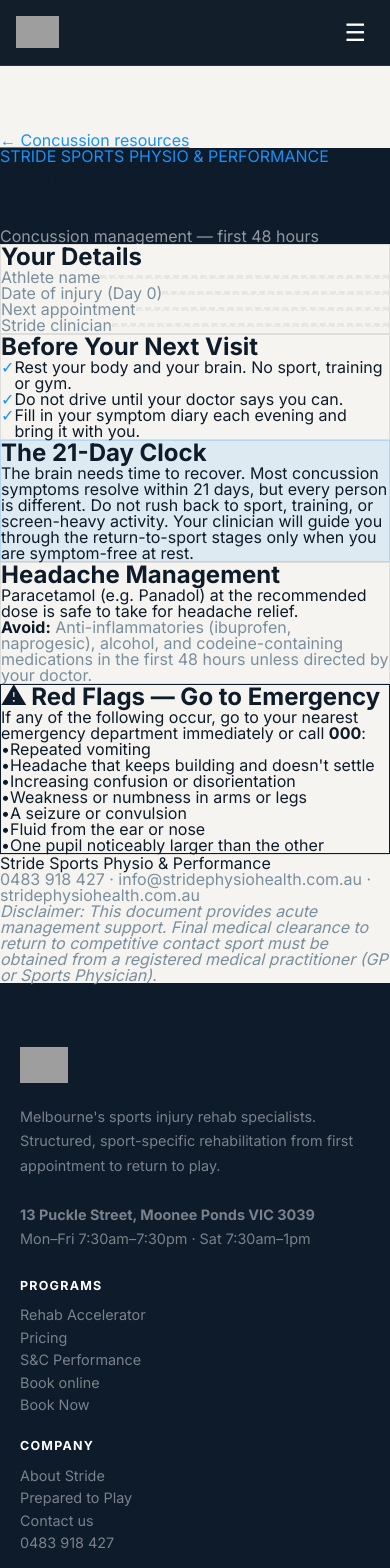
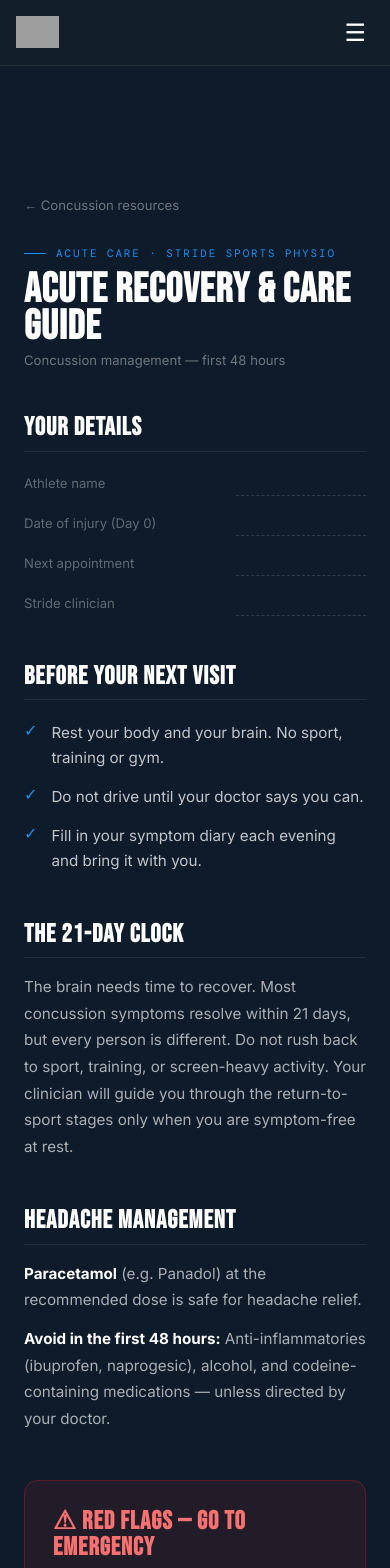
Before and after one commit to ctandy-ai/Stride-Website, a Next.js app: page /concussion/guide in a window 390 px wide. Shown: the top 1568 px of the page. Built offline with nearby package versions, Linux system fonts and the light colour scheme; grey boxes are pictures that could not be loaded.

Commit message:
fix: rewrite concussion pages with site-native inline styles and CSS classes

```diff
--- a/app/concussion/diary/page.tsx
+++ b/app/concussion/diary/page.tsx
@@ -31,82 +31,87 @@
 
 export default function ConcussionDiary() {
   return (
-    <div style={{ paddingTop: 66 }}>
-      <main className="min-h-screen bg-[var(--off)]">
-        <div className="max-w-3xl mx-auto px-6 py-12">
+    <div style={{ background: "var(--navy)", color: "rgba(255,255,255,0.82)", minHeight: "100vh", paddingTop: 66 }}>
+      <div style={{ maxWidth: 700, margin: "0 auto", padding: "64px 24px 80px" }}>
 
         {/* Back */}
-          <Link href="/concussion" className="text-[var(--blue)] font-mono text-sm hover:underline mb-8 inline-block">
+        <Link href="/concussion" style={{ display: "inline-block", marginBottom: 36, fontSize: "0.82rem", color: "rgba(255,255,255,0.40)", textDecoration: "none" }}>
           ← Concussion resources
         </Link>
 
-          {/* Header */}
-          <div className="bg-[var(--navy)] rounded-2xl p-8 mb-8">
-            <p className="text-[var(--blue)] font-mono text-xs uppercase tracking-widest mb-2">
-              Stride Sports Physio &amp; Performance
-            </p>
-            <h1 className="font-bebas text-4xl text-white mb-1">
+        {/* Eyebrow + heading */}
+        <div className="ey ey-blue" style={{ marginBottom: 12 }}>
+          Symptom Tracking · Stride Sports Physio
+        </div>
+        <h1 className="sh sh-white" style={{ marginBottom: 8, fontSize: "clamp(2.6rem, 6vw, 4.5rem)" }}>
           Concussion Symptom Diary
         </h1>
-            <p className="text-[rgba(255,255,255,0.55)] text-sm">
+        <p style={{ color: "rgba(255,255,255,0.40)", fontSize: "0.82rem", marginBottom: 40 }}>
           Fill in each evening. Bring to your next appointment.
         </p>
-          </div>
 
         {/* Athlete details */}
-          <div className="bg-white border border-[var(--brd)] rounded-xl p-6 mb-8">
-            <div className="grid grid-cols-1 sm:grid-cols-2 gap-4">
-              <div className="flex items-center gap-3">
-                <span className="text-[var(--muted)] text-sm shrink-0">Athlete:</span>
-                <div className="flex-1 border-b border-dashed border-[var(--stone)] h-6" />
+        <div style={{ display: "flex", flexWrap: "wrap", gap: 24, marginBottom: 40 }}>
+          {["Athlete", "Date of injury (Day 0)"].map((label) => (
+            <div key={label} style={{ display: "flex", alignItems: "center", gap: 10, flex: "1 1 260px" }}>
+              <span style={{ color: "rgba(255,255,255,0.35)", fontSize: "0.82rem", flexShrink: 0 }}>{label}:</span>
+              <div style={{ flex: 1, borderBottom: "1px dashed rgba(255,255,255,0.15)", height: 24 }} />
             </div>
-              <div className="flex items-center gap-3">
-                <span className="text-[var(--muted)] text-sm shrink-0">Date of injury (Day 0):</span>
-                <div className="flex-1 border-b border-dashed border-[var(--stone)] h-6" />
-              </div>
-            </div>
+          ))}
         </div>
 
         {/* Print button */}
-          <div className="flex justify-end mb-6 print:hidden">
+        <div style={{ display: "flex", justifyContent: "flex-end", marginBottom: 32 }}>
           <PrintButton />
         </div>
 
         {/* Diary entries */}
-          <div className="space-y-6">
+        <div style={{ display: "flex", flexDirection: "column", gap: 16 }}>
           {DAYS.map(({ label, day }) => (
-              <div key={label} className="bg-white border border-[var(--brd)] rounded-xl overflow-hidden">
-                <div className="bg-[var(--navy)] px-6 py-3 flex items-center justify-between">
-                  <span className="font-bebas text-xl text-white">{day}</span>
-                  <span className="text-[var(--blue)] font-mono text-xs uppercase tracking-widest">{label}</span>
+            <div key={label} style={{ border: "1px solid rgba(255,255,255,0.09)", borderRadius: 14, overflow: "hidden" }}>
+              {/* Day header */}
+              <div style={{
+                background: "rgba(27,144,245,0.10)",
+                borderBottom: "1px solid rgba(255,255,255,0.07)",
+                padding: "12px 24px",
+                display: "flex",
+                alignItems: "center",
+                justifyContent: "space-between",
+              }}>
+                <span style={{ fontFamily: "var(--font-bebas)", fontSize: "1.4rem", letterSpacing: "0.04em", color: "#fff" }}>
+                  {day}
+                </span>
+                <span style={{ fontFamily: "var(--font-dm-mono)", fontSize: "0.65rem", letterSpacing: "0.16em", textTransform: "uppercase", color: "var(--blue)" }}>
+                  {label}
+                </span>
               </div>
-                <div className="p-6">
-                  <div className="space-y-3">
-                    {SYMPTOMS.map((symptom) => (
-                      <div key={symptom} className="flex items-center gap-3">
-                        <span className="text-[var(--muted)] text-sm w-44 shrink-0">{symptom}</span>
-                        <div className="flex-1 border-b border-dashed border-[var(--stone)] h-6" />
+              {/* Symptom rows */}
+              <div style={{ padding: "20px 24px" }}>
+                {SYMPTOMS.map((symptom, i) => (
+                  <div key={symptom} style={{ display: "flex", alignItems: "center", gap: 12, marginBottom: i < SYMPTOMS.length - 1 ? 12 : 0 }}>
+                    <span style={{ color: "rgba(255,255,255,0.35)", fontSize: "0.82rem", width: 180, flexShrink: 0 }}>{symptom}</span>
+                    <div style={{ flex: 1, borderBottom: "1px dashed rgba(255,255,255,0.10)", height: 22 }} />
                   </div>
                 ))}
-                  </div>
               </div>
             </div>
           ))}
         </div>
 
         {/* Disclaimer */}
-          <div className="mt-10 border-t border-[var(--brd)] pt-6">
-            <p className="text-[var(--navy)] font-semibold text-sm mb-1">Stride Sports Physio &amp; Performance</p>
-            <p className="text-[var(--muted)] text-sm">
+        <div style={{ borderTop: "1px solid rgba(255,255,255,0.08)", paddingTop: 24, marginTop: 48 }}>
+          <p style={{ fontSize: "0.88rem", color: "#fff", fontWeight: 600, marginBottom: 4 }}>
+            Stride Sports Physio &amp; Performance
+          </p>
+          <p style={{ fontSize: "0.82rem", color: "rgba(255,255,255,0.40)", marginBottom: 16 }}>
             0483 918 427 · info@stridephysiohealth.com.au · stridephysiohealth.com.au
           </p>
-            <p className="text-[var(--muted)] text-xs mt-4 leading-relaxed">
-              <em>Progressing through return-to-sport stages does not constitute competitive clearance. Final clearance must be obtained from a registered medical practitioner (GP or Sports Physician).</em>
+          <p style={{ fontSize: "0.72rem", color: "rgba(255,255,255,0.22)", lineHeight: 1.65, fontStyle: "italic", margin: 0 }}>
+            Progressing through return-to-sport stages does not constitute competitive clearance. Final clearance must be obtained from a registered medical practitioner (GP or Sports Physician).
           </p>
         </div>
 
       </div>
-      </main>
     </div>
   );
 }
--- a/app/concussion/guide/page.tsx
+++ b/app/concussion/guide/page.tsx
@@ -7,91 +7,103 @@
     "Stride concussion acute recovery guide. First 48 hours, 21-day clock, red flags, and pain management.",
 };
 
+const row = (label: string) => (
+  <div key={label} style={{ display: "flex", alignItems: "center", gap: 12, marginBottom: 16 }}>
+    <span style={{ color: "rgba(255,255,255,0.35)", fontSize: "0.82rem", width: 200, flexShrink: 0 }}>{label}</span>
+    <div style={{ flex: 1, borderBottom: "1px dashed rgba(255,255,255,0.15)", height: 24 }} />
+  </div>
+);
+
 export default function ConcussionGuide() {
   return (
-    <div style={{ paddingTop: 66 }}>
-      <main className="min-h-screen bg-[var(--off)]">
-        <div className="max-w-2xl mx-auto px-6 py-12">
+    <div style={{ background: "var(--navy)", color: "rgba(255,255,255,0.82)", minHeight: "100vh", paddingTop: 66 }}>
+      <div style={{ maxWidth: 700, margin: "0 auto", padding: "64px 24px 80px" }}>
 
         {/* Back */}
-          <Link href="/concussion" className="text-[var(--blue)] font-mono text-sm hover:underline mb-8 inline-block">
+        <Link href="/concussion" style={{ display: "inline-block", marginBottom: 36, fontSize: "0.82rem", color: "rgba(255,255,255,0.40)", textDecoration: "none" }}>
           ← Concussion resources
         </Link>
 
-          {/* Header */}
-          <div className="bg-[var(--navy)] rounded-2xl p-8 mb-8 print:bg-white print:border print:border-gray-300">
-            <p className="text-[var(--blue)] font-mono text-xs uppercase tracking-widest mb-2">
-              Stride Sports Physio &amp; Performance
-            </p>
-            <h1 className="font-bebas text-4xl text-white mb-1 print:text-gray-900">
+        {/* Eyebrow + heading */}
+        <div className="ey ey-blue" style={{ marginBottom: 12 }}>
+          Acute Care · Stride Sports Physio
+        </div>
+        <h1 className="sh sh-white" style={{ marginBottom: 8, fontSize: "clamp(2.6rem, 6vw, 4.5rem)" }}>
           Acute Recovery &amp; Care Guide
         </h1>
-            <p className="text-[rgba(255,255,255,0.55)] text-sm print:text-gray-500">
+        <p style={{ color: "rgba(255,255,255,0.40)", fontSize: "0.82rem", marginBottom: 48 }}>
           Concussion management — first 48 hours
         </p>
-          </div>
 
         {/* Athlete details */}
-          <div className="bg-white border border-[var(--brd)] rounded-xl p-6 mb-6">
-            <h2 className="font-bebas text-2xl text-[var(--navy)] mb-4">Your Details</h2>
-            <div className="grid grid-cols-1 gap-3">
-              {[
-                { label: "Athlete name", value: "" },
-                { label: "Date of injury (Day 0)", value: "" },
-                { label: "Next appointment", value: "" },
-                { label: "Stride clinician", value: "" },
-              ].map(({ label }) => (
-                <div key={label} className="flex items-center gap-3">
-                  <span className="text-[var(--muted)] text-sm w-52 shrink-0">{label}</span>
-                  <div className="flex-1 border-b border-dashed border-[var(--stone)] h-6" />
-                </div>
-              ))}
-            </div>
-          </div>
+        <section style={{ marginBottom: 48 }}>
+          <h2 style={{ fontFamily: "var(--font-bebas)", fontSize: "1.6rem", letterSpacing: "0.04em", color: "#fff", marginBottom: 20, paddingBottom: 10, borderBottom: "1px solid rgba(255,255,255,0.08)" }}>
+            Your Details
+          </h2>
+          {row("Athlete name")}
+          {row("Date of injury (Day 0)")}
+          {row("Next appointment")}
+          {row("Stride clinician")}
+        </section>
 
         {/* Before next visit */}
-          <div className="bg-white border border-[var(--brd)] rounded-xl p-6 mb-6">
-            <h2 className="font-bebas text-2xl text-[var(--navy)] mb-4">Before Your Next Visit</h2>
-            <ul className="space-y-3">
+        <section style={{ marginBottom: 48 }}>
+          <h2 style={{ fontFamily: "var(--font-bebas)", fontSize: "1.6rem", letterSpacing: "0.04em", color: "#fff", marginBottom: 20, paddingBottom: 10, borderBottom: "1px solid rgba(255,255,255,0.08)" }}>
+            Before Your Next Visit
+          </h2>
           {[
             "Rest your body and your brain. No sport, training or gym.",
             "Do not drive until your doctor says you can.",
             "Fill in your symptom diary each evening and bring it with you.",
           ].map((item) => (
-                <li key={item} className="flex items-start gap-3">
-                  <span className="text-[var(--blue)] mt-0.5">✓</span>
-                  <span className="text-[var(--navy)] text-sm leading-relaxed">{item}</span>
-                </li>
+            <div key={item} style={{ display: "flex", gap: 14, marginBottom: 14, alignItems: "flex-start" }}>
+              <span style={{ color: "var(--blue)", flexShrink: 0, marginTop: 2 }}>✓</span>
+              <span style={{ color: "rgba(255,255,255,0.75)", fontSize: "0.95rem", lineHeight: 1.65 }}>{item}</span>
+            </div>
           ))}
-            </ul>
-          </div>
+        </section>
 
         {/* 21-day clock */}
-          <div className="bg-[var(--blue-dim)] border border-[var(--blue-glow)] rounded-xl p-6 mb-6">
-            <h2 className="font-bebas text-2xl text-[var(--navy)] mb-2">The 21-Day Clock</h2>
-            <p className="text-[var(--navy)] text-sm leading-relaxed">
-              The brain needs time to recover. Most concussion symptoms resolve within 21 days, but every person is different. Do not rush back to sport, training, or screen-heavy activity. Your clinician will guide you through the return-to-sport stages only when you are symptom-free at rest.
+        <section style={{ marginBottom: 48 }}>
+          <h2 style={{ fontFamily: "var(--font-bebas)", fontSize: "1.6rem", letterSpacing: "0.04em", color: "#fff", marginBottom: 16, paddingBottom: 10, borderBottom: "1px solid rgba(255,255,255,0.08)" }}>
+            The 21-Day Clock
+          </h2>
+          <p style={{ color: "rgba(255,255,255,0.65)", fontSize: "0.95rem", lineHeight: 1.75 }}>
+            The brain needs time to recover. Most concussion symptoms resolve within 21 days, but every person is different.
+            Do not rush back to sport, training, or screen-heavy activity. Your clinician will guide you through the
+            return-to-sport stages only when you are symptom-free at rest.
           </p>
-          </div>
+        </section>
 
         {/* Headache management */}
-          <div className="bg-white border border-[var(--brd)] rounded-xl p-6 mb-6">
-            <h2 className="font-bebas text-2xl text-[var(--navy)] mb-3">Headache Management</h2>
-            <p className="text-[var(--navy)] text-sm leading-relaxed mb-3">
-              Paracetamol (e.g. Panadol) at the recommended dose is safe to take for headache relief.
+        <section style={{ marginBottom: 48 }}>
+          <h2 style={{ fontFamily: "var(--font-bebas)", fontSize: "1.6rem", letterSpacing: "0.04em", color: "#fff", marginBottom: 16, paddingBottom: 10, borderBottom: "1px solid rgba(255,255,255,0.08)" }}>
+            Headache Management
+          </h2>
+          <p style={{ color: "rgba(255,255,255,0.65)", fontSize: "0.95rem", lineHeight: 1.75, marginBottom: 12 }}>
+            <strong style={{ color: "#fff" }}>Paracetamol</strong> (e.g. Panadol) at the recommended dose is safe for headache relief.
           </p>
-            <p className="text-[var(--muted)] text-sm">
-              <strong className="text-[var(--navy)]">Avoid:</strong> Anti-inflammatories (ibuprofen, naprogesic), alcohol, and codeine-containing medications in the first 48 hours unless directed by your doctor.
+          <p style={{ color: "rgba(255,255,255,0.65)", fontSize: "0.95rem", lineHeight: 1.75 }}>
+            <strong style={{ color: "#fff" }}>Avoid in the first 48 hours:</strong> Anti-inflammatories (ibuprofen, naprogesic),
+            alcohol, and codeine-containing medications — unless directed by your doctor.
           </p>
-          </div>
+        </section>
 
         {/* Red flags */}
-          <div className="bg-red-50 border border-red-200 rounded-xl p-6 mb-8">
-            <h2 className="font-bebas text-2xl text-red-700 mb-3">⚠ Red Flags — Go to Emergency</h2>
-            <p className="text-red-600 text-sm mb-3">
+        <section style={{
+          background: "rgba(220,38,38,0.10)",
+          border: "1px solid rgba(220,38,38,0.30)",
+          borderRadius: 14,
+          padding: "28px 28px",
+          marginBottom: 48,
+        }}>
+          <h2 style={{ fontFamily: "var(--font-bebas)", fontSize: "1.6rem", letterSpacing: "0.04em", color: "#f87171", marginBottom: 14 }}>
+            ⚠ Red Flags — Go to Emergency
+          </h2>
+          <p style={{ color: "rgba(248,113,113,0.80)", fontSize: "0.88rem", lineHeight: 1.65, marginBottom: 16 }}>
             If any of the following occur, go to your nearest emergency department immediately or call <strong>000</strong>:
           </p>
-            <ul className="space-y-2">
+          <ul style={{ margin: 0, padding: 0, listStyle: "none" }}>
             {[
               "Repeated vomiting",
               "Headache that keeps building and doesn't settle",
@@ -101,27 +113,28 @@
               "Fluid from the ear or nose",
               "One pupil noticeably larger than the other",
             ].map((flag) => (
-                <li key={flag} className="flex items-start gap-2">
-                  <span className="text-red-500 mt-0.5">•</span>
-                  <span className="text-red-700 text-sm">{flag}</span>
+              <li key={flag} style={{ display: "flex", gap: 10, marginBottom: 10, alignItems: "flex-start" }}>
+                <span style={{ color: "#f87171", flexShrink: 0 }}>•</span>
+                <span style={{ color: "rgba(248,113,113,0.90)", fontSize: "0.9rem" }}>{flag}</span>
               </li>
             ))}
           </ul>
-          </div>
+        </section>
 
         {/* Contact & disclaimer */}
-          <div className="border-t border-[var(--brd)] pt-6">
-            <p className="text-[var(--navy)] font-semibold text-sm mb-1">Stride Sports Physio &amp; Performance</p>
-            <p className="text-[var(--muted)] text-sm">
+        <div style={{ borderTop: "1px solid rgba(255,255,255,0.08)", paddingTop: 24 }}>
+          <p style={{ fontSize: "0.88rem", color: "#fff", fontWeight: 600, marginBottom: 4 }}>
+            Stride Sports Physio &amp; Performance
+          </p>
+          <p style={{ fontSize: "0.82rem", color: "rgba(255,255,255,0.40)", marginBottom: 16 }}>
             0483 918 427 · info@stridephysiohealth.com.au · stridephysiohealth.com.au
           </p>
-            <p className="text-[var(--muted)] text-xs mt-4 leading-relaxed">
-              <em>Disclaimer: This document provides acute management support. Final medical clearance to return to competitive contact sport must be obtained from a registered medical practitioner (GP or Sports Physician).</em>
+          <p style={{ fontSize: "0.72rem", color: "rgba(255,255,255,0.22)", lineHeight: 1.65, fontStyle: "italic", margin: 0 }}>
+            Disclaimer: This document provides acute management support. Final medical clearance to return to competitive contact sport must be obtained from a registered medical practitioner (GP or Sports Physician).
           </p>
         </div>
 
       </div>
-      </main>
     </div>
   );
 }
```
Also changed, not shown: app/concussion/page.tsx (+60 -43 lines). Lines whose indentation alone changed are shown as unchanged.
